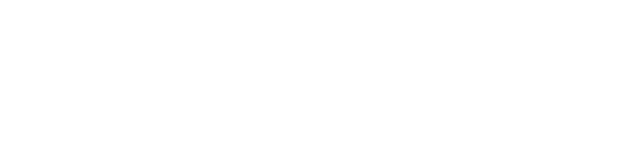
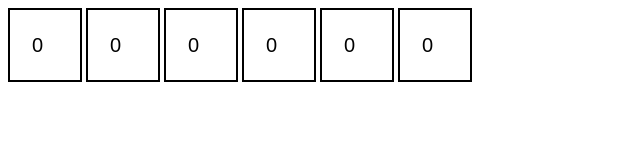
Before and after one commit to acciojob/OTP-dkrishna11, a website: page main.html in a window 1280 px wide. Shown: the whole page, without its empty margins (0-640 px from the left). Drawn offline with Linux system fonts and the light colour scheme.

Commit message:
created a submission

```diff
--- a/main.html
+++ b/main.html
@@ -8,7 +8,16 @@
 
 <body>
 	<!-- the entire body must be written by student -->
+	<div id="verification_heading">
+			<input type="number" value="0">
+			<input type="number" value="0">
+			<input type="number" value="0">
+			<input type="number" value="0">
+			<input type="number" value="0">
+			<input type="number" value="0">
+	</div>
     <script type="text/javascript" src="./script.js">
+
 </script>
 
 </body>
--- a/styles.css
+++ b/styles.css
@@ -1 +1,14 @@
 /*  your css code here. If applicable */
+
+input{
+	width:50px;
+	height:50px;
+	text-align:center;
+	font-size:20px;
+	padding:10px;
+	border: 2px solid black;
+}
+
+input:focus{
+	 background-color: yellow;
+}
```
